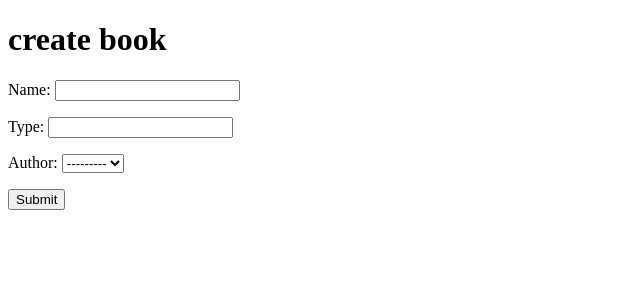
After one commit to m7md158/ITI_tasks, a Django app: page /create/ in a window 1280 px wide. The commit adds this page. Shown: the top 300 px of the page, without its empty margins (0-640 px from the left). Run offline with Django 5.2, Linux system fonts and the light colour scheme; data that the repository does not hold is empty.

Commit message:
all tasks for internship

```diff
--- /dev/null
+++ b/Django/lab3/src/authors/forms.py
@@ -0,0 +1,8 @@
+from django import forms
+from .models import Book
+
+
+class BookForm(forms.ModelForm):
+    class Meta:
+        model = Book
+        fields = ['name', 'type', 'author']
--- a/Django/lab3/src/authors/models.py
+++ b/Django/lab3/src/authors/models.py
@@ -24,8 +24,9 @@ class Author(models.Model):
 
 class Book(models.Model):
     name = models.CharField(max_length=100)
-    type = models.CharField(max_length=100)
+    type = models.CharField(max_length=100, null=True)
     author = models.ForeignKey(Author, on_delete=models.CASCADE)
+
 
 
     def __str__(self):
--- /dev/null
+++ b/Django/lab3/src/authors/templates/authors/create_book.html
@@ -0,0 +1,17 @@
+<!DOCTYPE html>
+<html lang="en">
+<head>
+    <meta charset="UTF-8">
+    <meta name="viewport" content="width=device-width, initial-scale=1.0">
+    <title>create book</title>
+</head>
+<body>
+    <h1>create book</h1>
+    <form action="" method="POST">
+        {% csrf_token %}
+        {{ form.as_p }}
+        <button type="submit">Submit</button>
+    </form>
+
+</body>
+</html>
--- a/Django/lab3/src/authors/urls.py
+++ b/Django/lab3/src/authors/urls.py
@@ -1,7 +1,13 @@
 from django.urls import path
-from .views import all_books , all_authors, author_books
+from .views import all_books , all_authors, author_books, book_detail, book_create, book_delete, book_update
 urlpatterns = [
     path('', all_books, name='all_books'),
     path('authors/', all_authors, name='all_authors'),
     path('authors/<author_id>/', author_books, name='author_books'),
+
+
+    path('books/<book_id>/', book_detail, name='book_detail'),
+    path('create/', book_create, name='book_create'),
+    path('delete/<book_id>/', book_delete, name='book_delete'),
+    path('update/<book_id>/', book_update, name='book_update'),
 ]
--- a/Django/lab3/src/authors/views.py
+++ b/Django/lab3/src/authors/views.py
@@ -1,6 +1,7 @@
-from django.shortcuts import render
+from django.shortcuts import render, redirect
 from .models import Book, Author
-# Create your views here.
+from .forms import BookForm
+
 def all_books(request):
     books = Book.objects.all()
     context = {
@@ -8,12 +9,67 @@ def all_books(request):
     }
     return render(request, 'authors/all_books.html',context)
 
+
+
+def book_detail(request, book_id):
+    book = Book.objects.get(id=book_id)
+    context = {
+        'book': book
+    }
+    return render(request, 'authors/one_book.html',context)
+
+
+
+def book_create(request):
+    if request.method == 'POST':
+        form = BookForm(request.POST)
+        if form.is_valid():
+            form.save()
+            return redirect('all_books')
+
+    form = BookForm()
+    context = {
+        'form': form
+    }
+    return render(request, 'authors/create_book.html',context)
+
+
+
+def book_delete(request, book_id):
+    book = Book.objects.get(id=book_id)
+    book.delete()
+    return redirect('all_books')
+
+
+# update
+def book_update(request, book_id):
+    book = Book.objects.get(id=book_id)
+    if request.method == 'POST':
+        form = BookForm(request.POST, instance=book)
+        if form.is_valid():
+            form.save()
+            return redirect('all_books')
+
+    form = BookForm(instance=book)
+    context = {
+        'form': form
+    }
+    return render(request, 'authors/update_book.html',context)
+
+
+
+
+
+
+
+
 def all_authors(request):
     authors = Author.objects.all()
     context = {
         'authors': authors
     }
     return render(request, 'authors/all_authors.html',context)
+
 
 # books for specific author
 
```
Also changed, not shown: Django/lab3/src/authors/templates/authors/all_books.html (+10 -1 lines), Django/lab3/src/authors/templates/authors/one_book.html (added, +19 -0 lines), Django/lab3/src/authors/templates/authors/update_book.html (added, +17 -0 lines), README.md, 1 other file.
